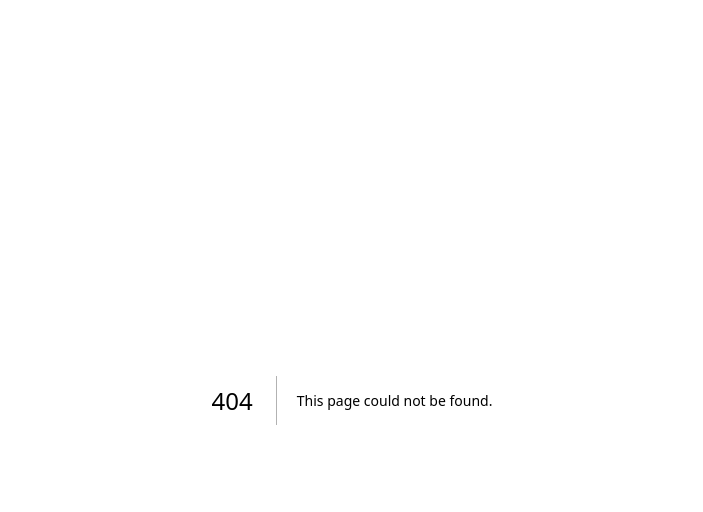
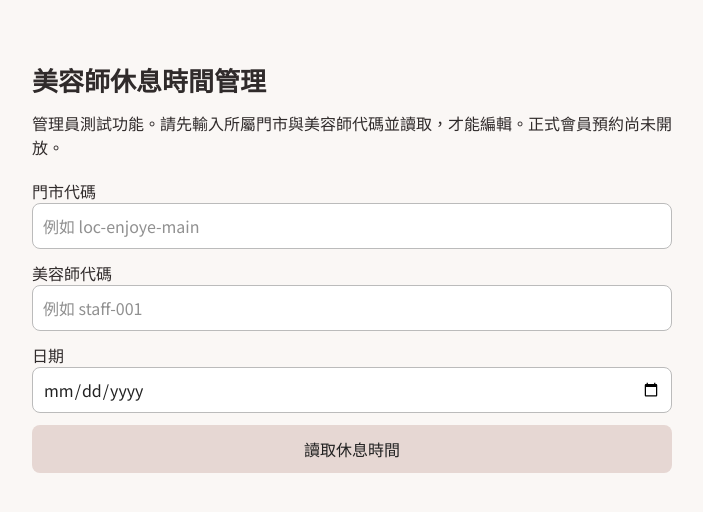
Before and after one commit to pig85083189-lab/the-enjoye-website, a Next.js app: page /staff/booking-breaks in a window 1280 px wide. Before the commit this address had no page. Shown: the top 512 px of the page, without its empty margins (288-991 px from the left). Built offline with nearby package versions, Linux system fonts and the light colour scheme.

Commit message:
feat(beauty-os): add manager break editor page with read-before-write safety

```diff
--- /dev/null
+++ b/app/staff/booking-breaks/page.tsx
@@ -0,0 +1,76 @@
+"use client";
+
+import { useState } from "react";
+
+type BreakRow = { start: string; end: string };
+const DATE = /^\d{4}-\d{2}-\d{2}$/;
+const CLOCK = /^([01]\d|2[0-3]):[0-5]\d$/;
+
+export default function BookingBreaksPage() {
+  const [locationId, setLocationId] = useState("");
+  const [staffId, setStaffId] = useState("");
+  const [date, setDate] = useState("");
+  const [breaks, setBreaks] = useState<BreakRow[]>([]);
+  const [busy, setBusy] = useState(false);
+  const [message, setMessage] = useState("");
+  const [loaded, setLoaded] = useState(false);
+  const valid = Boolean(locationId.trim() && staffId.trim() && DATE.test(date));
+  async function load() {
+    if (!valid || busy) return;
+    setBusy(true); setMessage(""); setLoaded(false);
+    try {
+      const query = new URLSearchParams({ locationId: locationId.trim(), staffId: staffId.trim(), date });
+      const response = await fetch("/api/staff/booking-breaks?" + query, { cache: "no-store" });
+      const result = await response.json();
+      if (!response.ok || !result.ok || !Array.isArray(result.breaks)) throw new Error(result.error || "讀取失敗");
+      setBreaks(result.breaks); setLoaded(true); setMessage("已讀取休息時段。");
+    } catch (error) { setMessage(error instanceof Error ? error.message : "讀取失敗"); }
+    finally { setBusy(false); }
+  }
+  async function save() {
+    if (!valid || !loaded || busy) return;
+    if (breaks.some(row => !CLOCK.test(row.start) || !CLOCK.test(row.end) || row.start >= row.end)) {
+      setMessage("請確認所有休息時段的開始與結束時間。"); return;
+    }
+    const sorted = [...breaks].sort((a,b) => a.start.localeCompare(b.start));
+    if (sorted.some((row,i) => i > 0 && sorted[i-1].end > row.start)) {
+      setMessage("休息時段不可重疊。"); return;
+    }
+    setBusy(true); setMessage("");
+    try {
+      const response = await fetch("/api/staff/booking-breaks", {
+        method: "POST", headers: { "Content-Type": "application/json" },
+        body: JSON.stringify({ locationId: locationId.trim(), staffId: staffId.trim(), date, breaks: sorted }),
+      });
+      const result = await response.json();
+      if (!response.ok || !result.ok) throw new Error(result.error || "儲存失敗");
+      setMessage("已儲存。會員預約同步仍待驗證，尚未開放預約。");
+    } catch (error) { setMessage(error instanceof Error ? error.message : "儲存失敗"); }
+    finally { setBusy(false); }
+  }
+  const inputStyle = { border: "1px solid #bbb", borderRadius: 8, padding: 10, width: "100%", background: "white", color: "#222" };
+  return (
+    <main style={{ maxWidth: 680, margin: "40px auto", padding: 20 }}>
+      <h1 style={{ fontSize: 26, fontWeight: 700, marginBottom: 12 }}>美容師休息時間管理</h1>
+      <p style={{ marginBottom: 20 }}>管理員測試功能。請先輸入所屬門市與美容師代碼並讀取，才能編輯。正式會員預約尚未開放。</p>
+      <div style={{ display: "grid", gap: 12 }}>
+        <label>門市代碼<input style={inputStyle} value={locationId} onChange={e => { setLocationId(e.target.value); setLoaded(false); }} placeholder="例如 loc-enjoye-main" /></label>
+        <label>美容師代碼<input style={inputStyle} value={staffId} onChange={e => { setStaffId(e.target.value); setLoaded(false); }} placeholder="例如 staff-001" /></label>
+        <label>日期<input style={inputStyle} type="date" value={date} onChange={e => { setDate(e.target.value); setLoaded(false); }} /></label>
+        <button type="button" disabled={!valid || busy} onClick={load} style={{ padding: 12, borderRadius: 8, background: "#e6d7d3", color: "#222" }}>讀取休息時間</button>
+        {loaded && <>
+          {breaks.map((row, index) => (
+            <div key={index} style={{ display: "flex", alignItems: "end", gap: 10 }}>
+              <label style={{ flex: 1 }}>開始<input type="time" style={inputStyle} value={row.start} onChange={e => setBreaks(old => old.map((r,i) => i === index ? { ...r, start: e.target.value } : r))} /></label>
+              <label style={{ flex: 1 }}>結束<input type="time" style={inputStyle} value={row.end} onChange={e => setBreaks(old => old.map((r,i) => i === index ? { ...r, end: e.target.value } : r))} /></label>
+              <button type="button" onClick={() => setBreaks(old => old.filter((_,i) => i !== index))}>移除</button>
+            </div>
+          ))}
+          <button type="button" disabled={busy || breaks.length >= 12} onClick={() => setBreaks(old => [...old, { start: "12:00", end: "13:00" }])}>新增休息時段</button>
+          <button type="button" disabled={busy} onClick={save} style={{ padding: 12, borderRadius: 8, background: "#d8c8c4", color: "#222", fontWeight: 700 }}>儲存休息時間</button>
+        </>}
+        {message && <p role="status">{message}</p>}
+      </div>
+    </main>
+  );
+}
```
